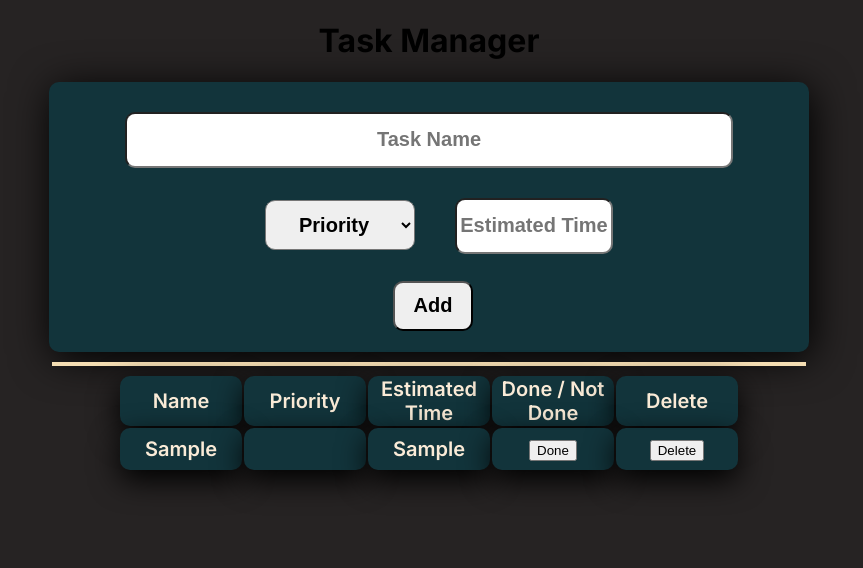
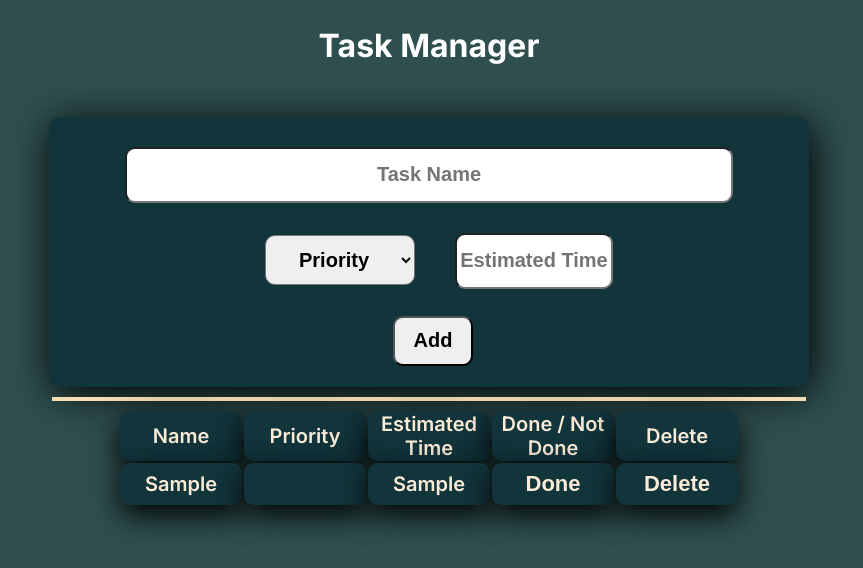
Before and after one commit to anjaniprajapati/todo_list, a Next.js app: page / in a window 1280 px wide. Both pictures are taken after typing "Sample", "Sample" into the empty fields and a click on the button "Add". Shown: the top 568 px of the page, without its empty margins (211-1074 px from the left). Built offline with nearby package versions, Linux system fonts and the light colour scheme.

Commit message:
added css to heading , delete button and Done/NotDont button.

```diff
--- a/app/globals.css
+++ b/app/globals.css
@@ -1,6 +1,10 @@
  body{
   margin: 0;
-  background-color:rgb(38, 35, 35)  ;
+  background-color:#2f4f4f 	;
+}
+h1{
+  color:white;
+  padding: 5px 0px 30px;
 }
 .MainDiv{
     background-color: #12343b;
@@ -29,6 +33,7 @@
   text-align: center;
   left:30px;
   border-radius: 10px;
+  cursor: pointer;
 }
 .Estimated_Time{
   width: 150px;
@@ -50,6 +55,7 @@
   font-size: 20px;
   font-weight: 600;
   border-radius: 10px;
+  cursor: pointer;
 }
 .Headerline{
   border: 2px solid wheat;
@@ -71,3 +77,159 @@ th,td{
   background-color: #12343b;
   box-shadow: 0px 10px 30px  #000;
 }
+.DoneNotDone{
+  cursor: pointer;
+  text-align: center;
+  font-size: 22px;
+  font-weight: 600;
+  color: antiquewhite;
+  background-color: #12343b;
+  border: none;
+}
+
+
+
+
+
+
+
+
+ /* body {
+  background-color: white;
+  display: flex;
+  justify-content: center;
+  align-items: center;
+  height: 100vh;
+  margin: 0;
+}
+
+.form-container {
+  text-align: center;
+  border: 5px solid green;
+  padding: 20px;
+  display: flex;
+  flex-direction: column;
+  align-items: center;
+}
+
+#myInput,
+#Priority,
+#timing {
+  margin-top: 10px;
+  width: 300px;
+  height: 30px;
+}
+
+#pro,
+#time {
+  margin: 10px 0;
+}
+
+.first {
+  margin: 0 auto;
+  padding: 20px;
+  font-family: Arial,sans-serif;
+  max-width: 600px;
+
+}
+.text{
+    text-align:center;
+    color:green;
+    margin-bottom: 20px;
+    font-weight: bold;
+    font-size: 30px;
+}
+.name-text{
+  text-align: center;
+  margin-bottom: 20px;
+  font-size:1.5rem ;
+  font-weight: bold;
+}
+
+.input-text{
+  display: flex;
+  align-items: center;
+  margin-bottom: 20px;
+
+}
+
+.input{
+  font-size: 1.5rem;
+  padding: 10px;
+  margin-right: 10px;
+  flex-grow: 1;
+  border-radius: 4px;
+  border: 1px solid #ccc;
+
+
+
+}
+
+.select{
+  font-size: 1.5rem;
+  padding: 10px;
+  margin-right: 10px;
+  border-radius: 4px;
+
+}
+
+.time{
+  font-size: 1.2rem;
+  padding: 10px;
+  margin-right: 10px;
+  flex-grow: 1;
+  border-radius: 4px;
+  border: 1 solid #ccc;
+
+}
+
+.button{
+  font-size: 1.2rem;
+  padding: 10px 20px;
+  background-color: #4caf50;
+  color: white;
+  border: none;
+  border-radius: 8px;
+  cursor: pointer;
+
+}
+
+.secondDiv{
+  background: color #f9f9f9;
+  padding: 20px;
+  border-radius: 8px;
+
+}
+.innerDiv{
+  display: flex;
+  justify-content: space-between;
+  align-items: center;
+  margin-bottom: 10px;
+
+
+}
+
+.innerButton{
+    padding:10px;
+    background-color:#f44336 ;
+    color: white;
+    border: none;
+    border-radius: 8px;
+    margin-right: 10px;
+    cursor: pointer;
+
+}
+.lastDiv{
+  text-align: center;
+  font-size: 1.2rem;
+  color: #777;
+
+}
+
+.box2{
+	border:red solid 1px;
+	margin: 0 auto;
+	padding: 15px;
+	font-family: Arial,sans-serif;
+	max-width: 400px;
+ } */
--- a/app/todo_list.js
+++ b/app/todo_list.js
@@ -1,6 +1,6 @@
 "use client"
+
 import React, { useState } from 'react';
-
 const TaskManager = () => {
   const [task, setTask] = useState([]);
   const [taskName, setTaskName] = useState('');
@@ -109,12 +109,12 @@ const TaskManager = () => {
                   </span>
                 </td>
                 <td>
-                  <button onClick={() => toggleDone(index)}>
+                  <button  className="DoneNotDone" onClick={() => toggleDone(index)}>
                     {task.isDone ? 'Not Done' : 'Done'}
                   </button>
                 </td>
                 <td>
-                  <button onClick={() => deleteTask(index)}>Delete</button>
+                  <button className="DoneNotDone" onClick={() => deleteTask(index)}>Delete</button>
                 </td>
               </tr>
             ))}
@@ -126,3 +126,126 @@ const TaskManager = () => {
 };
 
 export default TaskManager;
+
+
+
+// import React, { useState } from 'react';
+
+// const Functionality = () => {
+//   const [userInput, setUserInput] = useState('');
+//   const [priority, setPriority] = useState('low');
+//   const [done, setDone] = useState(false); // Change the initial value to a boolean
+//   const [completionTime, setCompletionTime] = useState('');
+//   const [list, setList] = useState([]);
+
+//   const updateInput = (value) => {
+//     setUserInput(value);
+//   };
+
+//   const updatePriority = (value) => {
+//     setPriority(value);
+//   };
+
+//   const updateCompletionTime = (value) => {
+//     setCompletionTime(value);
+//   };
+
+//   const addItem = () => {
+//     if (userInput !== '') {
+//       const userInputItem = {
+//         id: Math.random(),
+//         value: userInput,
+//         priority: priority,
+//         completionTime: completionTime,
+//         done: done, // Change the property name to 'done'
+//       };
+
+//       setList([...list, userInputItem]);
+//       setUserInput('');
+//       setPriority('low');
+//       setCompletionTime('');
+//       setDone(false); // Set 'done' to false after adding an item
+//     }
+//   };
+
+//   const deleteItem = (itemId) => {
+//     const updatedList = list.filter((item) => item.id !== itemId);
+//     setList(updatedList);
+//   };
+
+//   const toggleDone = (itemId) => {
+//     const updatedList = list.map((listItem) => {
+//       if (listItem.id === itemId) {
+//         return { ...listItem, done: !listItem.done }; // Change 'isDone' to 'done'
+//       }
+//       return listItem;
+//     });
+
+//     setList(updatedList);
+//   };
+
+//   const shortpro = [...list].sort((a, b) => a.priority - b.priority);
+
+//   return (
+//     <div className='first'>
+//       <div className='text'>TODO_LIST</div>
+//       <div className='name-text'>Shanti Singh</div>
+//       <div className='input-text'>
+//         <input
+//           className='input'
+//           placeholder="Add item..."
+//           value={userInput}
+//           onChange={(e) => updateInput(e.target.value)}
+//         />
+//         <select
+//           className='select'
+//           value={priority}
+//           onChange={(e) => updatePriority(e.target.value)}
+//         >
+//           <option value="1">1</option>
+//           <option value="2">2</option>
+//           <option value="3">3</option>
+//           <option value="4">4</option>
+//           <option value="5">5</option>
+//           <option value="6">6</option>
+//           <option value="7">7</option>
+//         </select>
+//         <input
+//           className='time'
+//           placeholder="Completion Time"
+//           value={completionTime}
+//           onChange={(e) => updateCompletionTime(e.target.value)}
+//         />
+//         <button className='button' onClick={addItem}>
+//           ADD
+//         </button>
+//       </div>
+//       <div className='secondDiv'>
+//         {list.length > 0 ? (
+//           shortpro.map((item) => (
+//             <div key={item.id} className='innerDiv'>
+//               <span className="item-text" style={{ textDecoration: item.done ? 'line-through' : 'none' }}>{item.value}</span>
+//               <span className="item-text" style={{ textDecoration: item.done ? 'line-through' : 'none' }}>Priority: {item.priority}</span>
+//               <span className="item-text" style={{ textDecoration: item.done ? 'line-through' : 'none' }}>Completion Time: {item.completionTime}</span>
+//               <span className="item-text" style={{ textDecoration: item.done ? 'line-through' : 'none' }}>Done: {item.done ? 'Yes' : 'No'}</span>
+//               <span>
+//                 <button className='innerButton' onClick={() => deleteItem(item.id)}>
+//                   Delete
+//                 </button>
+//               </span>
+//               <span>
+//                 <button className='innerButton' onClick={() => toggleDone(item.id)}>
+//                   {item.done ? 'Not Done' : 'Done'}
+//                 </button>
+//               </span>
+//             </div>
+//           ))
+//         ) : (
+//           <div className='lastDiv'>No items in the list</div>
+//         )}
+//       </div>
+//     </div>
+//   );
+// };
+
+// export default Functionality;
```
